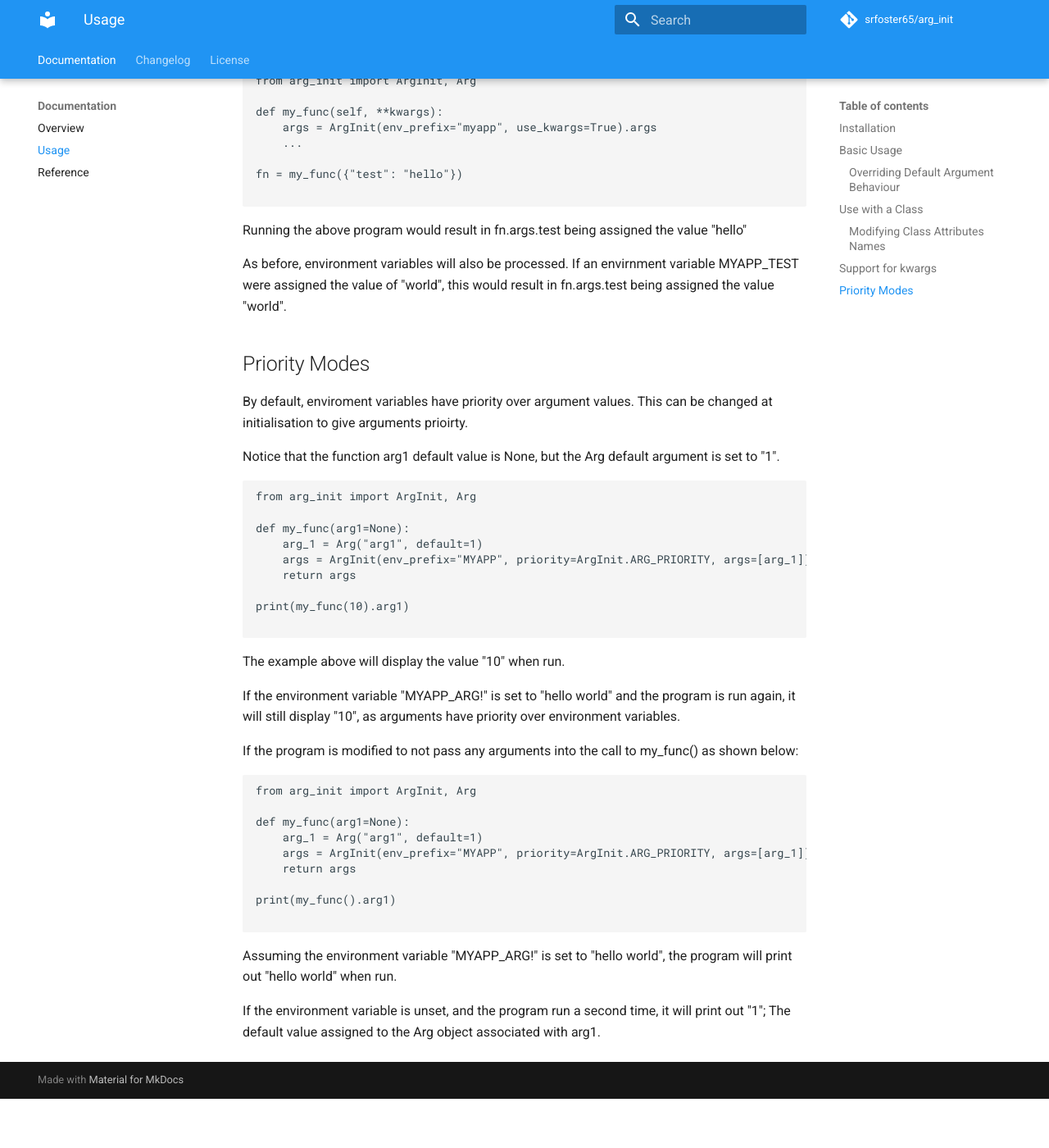
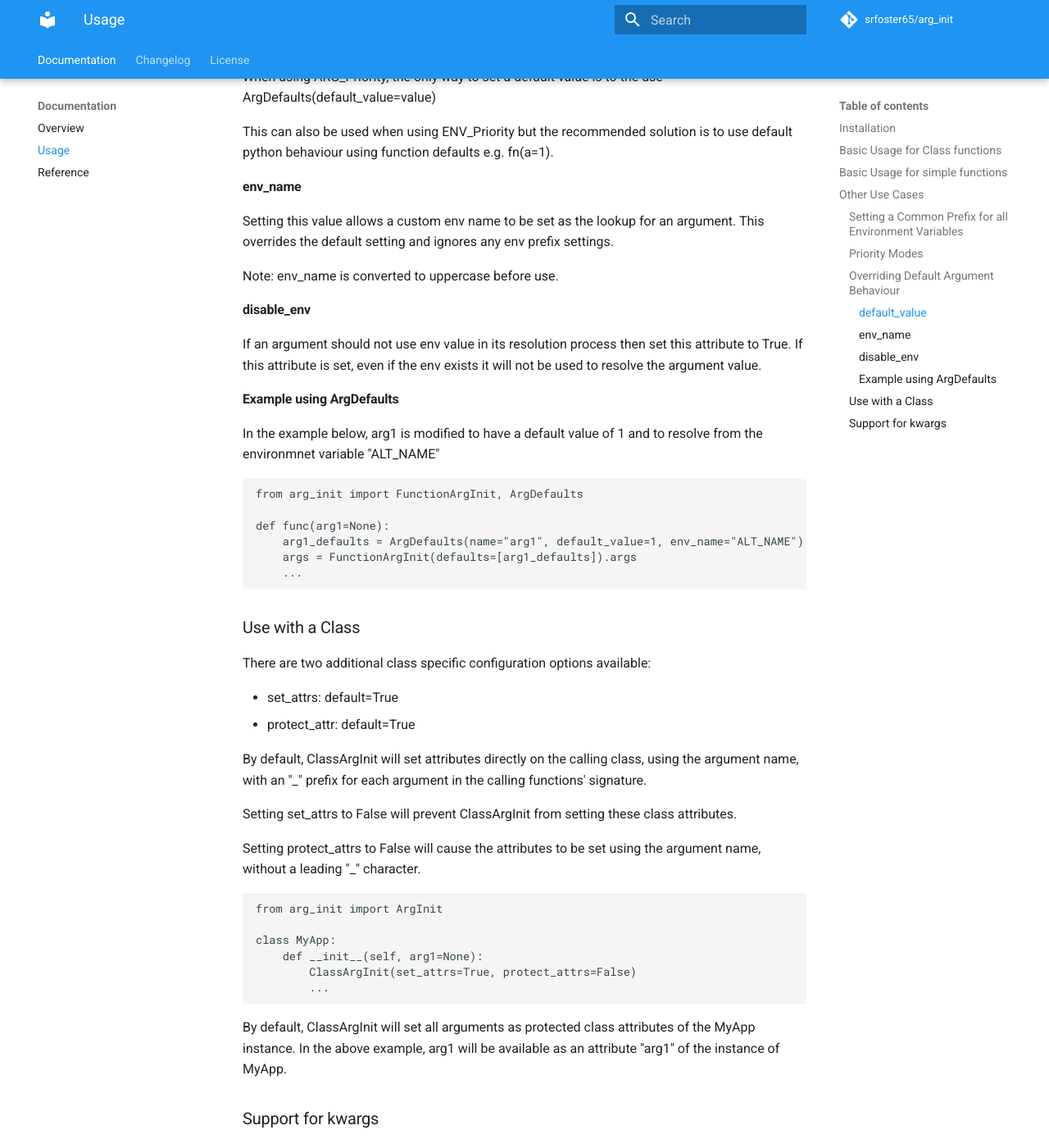
Before and after one commit to srfoster65/arg_init, an MkDocs documentation site: the page built from docs/usage.md, in a window 1280 px wide and 1400 px high, scrolled down 2201 px. Shown: the whole window at 82% size. Built offline with MkDocs 1.6.1 and Material for MkDocs 9.7.7, drawn with Linux system fonts in a browser that asks for light colours; comment, search, counter and statistics services are not loaded; before the commit the page ends 3541 px from its top, so only the background shows below that; some of the changed text lies outside the part shown.

Commit message:
docs: Tidy up after multiple changes

````diff
--- a/docs/reference.md
+++ b/docs/reference.md
@@ -1,75 +1,73 @@
 # Reference
 
-## ArgInit
+## ClassArgInit
 
 ```python
-ArgInit(env_prefix="", priority=ARG_PRIORITY, use_kwargs=False, func_is_bound=False, set_attrs=True, args=None)
+ClassArgInit(env_prefix=None, priority=ENV_PRIORITY, use_kwargs=False, set_attrs=True, protect_atts=True, defaults=None)
 ```
 
-Initialise arguments using the function that calls ArgInit as the reference. Process each argument, setting the value of the class dictionary, args, with either the value provided by the argument, an associated environment variable or a default value. If the value of the arg or env is None then try the next item in the selected priority system
+Resolve argument values using the bound function that calls ClassArgInit as the reference. Process each argument (skipping the first argument as this is a class reference) from the calling function, resolving and storing the value in a dictionary, where the argument name is the key.
 
 ### Arguments
 
-+ **env_prefix**: env_prefix is used to avoid namespace clashes with environment variables. If set, all environment variables must have include this prefix followed by an "_" character and the name of the argument.
++ **env_prefix**: env_prefix is used to avoid namespace clashes with environment variables. If set, all environment variables must include this prefix followed by an "_" character and the name of the argument.
 
-+ **priority**: By default arguments will be set based on the prioty env, arg, default. An alternate priority of arg, env, default is available by setting priority=ARG_PRIORITY.
++ **priority**: By default arguments will be set based on the priority env, arg, default. An alternate priority of arg, env, default is available by setting priority=ARG_PRIORITY.
 
 + **use_kwargs**: When initialising arguments, only named arguments will be initialised by default. If use_kwargs=True, then any keyword arguments will also be initialised
 
-+ **is_class**: Set to True if the function being processed is a class method i.e. the first argument is "self"
++ **set_attrs**: Set the arguments as class attributes. Default is true.
 
-+ **set_attrs**: If the function being processed is a class method (a bound function), set the arguments as class attributes. Default is true. Set to false to disable. This attribute has no effect if is_class=False.
++ **protect_attrs**: Add a leading "_" character to all assigned attribute names. Default is True.
 
-+ **args**: A list of Arg objects that allow overriding the processing behaviour of individual arguments.
++ **defaults**: A list of ArgDefault objects.
 
 ### Attributes
 
 #### args
 
-An object representing the processed arguments. Arguments are exposed as attributes or key/value pairs.
+An object representing the resolved arguments. Arguments are exposed as attributes or key/value pairs.
 
 Note: The returned object is a [python-box](https://github.com/cdgriffith/Box) Box class.
 
-## Arg
+## FunctionArgInit
 
 ```python
-Arg(name, env=None, default=None, attr=None, force_arg=False, force_env=True, disable_env=False)
+FunctionArgInit(env_prefix=None, priority=ENV_PRIORITY, use_kwargs=False, defaults=None)
 ```
 
-A dataclass that is used to customise the processing of arguments.
+Resolve argument values using the function that calls FunctionArgInit as the reference. Process each argument from the calling function, resolving and storing the value in a dictionary, where the argument name is the key.
 
 ### Arguments
 
-+ **name**: (required) The name of the argument.
++ **env_prefix**: env_prefix is used to avoid namespace clashes with environment variables. If set, all environment variables must include this prefix followed by an "_" character and the name of the argument.
 
-+ **env**: The name of the associated environment variable. If not set, env defaults to the uppercase equivalent of the argument name.
++ **priority**: By default arguments will be set based on the priority env, arg, default. An alternate priority of arg, env, default is available by setting priority=ARG_PRIORITY.
 
-+ **default**: The default value to be applied if both arg and env values are not used.
++ **use_kwargs**: When initialising arguments, only named arguments will be initialised by default. If use_kwargs=True, then any keyword arguments will also be initialised
 
-+ **attr**: The name of the argument in the args dictionary. Setting this value allows the argument to be referenced by a different name to that of the argument. If not set, defaults to the argument name
++ **defaults**: A list of ArgDefault objects.
 
-+ **force_arg**: If True, set the value if the arg value is None
+### Attributes
 
-+ **force_env**: If True, set the value if the env value is "" (an empty string)
+#### args
+
+An object representing the resolved arguments. Arguments are exposed as attributes or key/value pairs.
+
+Note: The returned object is a [python-box](https://github.com/cdgriffith/Box) Box class.
+
+### ArgDefaults
+
+```python
+ArgDefaults(name, default_value=None, env_name="", disable_env=False)
+```
+
+A class that can be used to modify settings for an individual argument.
+
+### Arguments
+
++ **env_name**: The name of the associated environment variable. If not set, env defaults to the uppercase equivalent of the argument name.
+
++ **default_value**: The default value to be applied if both arg and env values are not used.
 
 + **disable_env**: If True then do not consider the env value when resolving the value.
-
-### Methods
-
-+ **resolve**
-
-Important: This method is only intended to be called by ArgInit.
-
-Resolve a value for the Arg using the specified priority system.
-
-```python
-resolve(self, priority=DEFAULT_PRIORITY_SYSTEM)
-```
-
-## AttributeExistsError
-
-Raised if attempting to set an attribute of an object and an attribute with the same name already exists.
-
-```python
-AttributeExistsError(Exception)
-```
--- a/docs/usage.md
+++ b/docs/usage.md
@@ -8,138 +8,148 @@
 pip install arg_init
 ```
 
-## Basic Usage
+## Basic Usage for Class functions
 
-ArgInit should be called from a function or class \_\_init\_\_() method that arguments should be processed for. ArgInit will determine the arguments of the calling function and resolve a value for each argument in turn from either an environment variable, the argument value or a default value.
-
-All environment variables must begin with the prefix MYAPP_ to ensure there are no namespace clashes.
+For Class methods: ClassArgInit() should be called from a class \_\_init\_\_() method that arguments should be processed for.
 
 ```python
-from arg_init import ArgInit
+from arg_init import ClassArgInit
+
+class MyClass:
+    def __init__(self, arg1=99):
+        ClassArgInit().args
+        print(self._arg1)
+```
+
+Resolved arguments are exposed as protected class attributes e.g. "self._arg1".
+
+## Basic Usage for simple functions
+
+FunctionArgInit() should be called from a function that arguments should be processed for.
+
+```python
+from arg_init import FunctionArgInit
 
 def my_func(arg1=99):
-    args = ArgInit(env_prefix="MYAPP").args
-
-my_func(101)
-
+    args = FunctionArgInit().args
+    print(args.arg1)
 ```
 
-Running the above program would result in:
+Resolved arguments are exposed by accessing the args attribute of FunctionArgInit. Resolved values can be accessed as attributes e.g. args.arg1 or as a dictionary item e.g. args["arg1"].
 
-1. With a clean environment:
-        args.arg1 = 101
-2. With the envirnment variable MYAPP_ARG1 set to "1":
-        args.arg1 = 1
-3. With the program modified to call my_func():
-        args.arg1 = 99
+## Other Use Cases
+
+### Setting a Common Prefix for all Environment Variables
+
+To avoid namespace clashes with environment variables, it is recommneded to always supply an env_prefix argument when initialising ClassArgInit/FunctionArgInit. All environment variables are expected to have this prefix e.g. with an env_prefix of "myapp", arg1 would map to the environment variable "MYAPP_ARG1".
+
+```text
+env_prefix=<string>
+```
+
+env_prefix is converted to uppercase before use.
+
+```python
+from arg_init import ClassArgInit
+
+class MyApp:
+    def __init__(self, arg1=None):
+        args = ClassArgInit(env_prefix="myapp").args
+        ...
+```
+
+### Priority Modes
+
+Support for selecting the priority resolution mode is provided via the argument **priority**.
+
+```text
+priority=ENV_PRIORITY | ARG_PRIORITY
+```
+
+By default, enviroment variables have priority over argument values. This can be changed at initialisation to give arguments prioirty.
+
+```python
+from arg_init import FunctionArgInit, ARG_PRIORITY
+
+def my_func(arg1):
+    arg_init = FunctionArgInit()
+    args = arg_init.resolve(priority=ARG_PRIORITY)
+    ...
+```
+
+Note: When using ARG_PRIORITY a default value should also be provided by ArgDefaults is a default value other than None is required.
 
 ### Overriding Default Argument Behaviour
 
-It is possible to override default behaviour per argument by providing a list of Arg objects at initialisation time.
+It is possible to override default behaviour per argument using the ArgDefault object. A list of ArgDefaults objects can be passed into the call to ClassArgInit/FunctionArgInit.
+
+ArgDefaults takes a "name" argumment and zero or more of the following optional arguments:
+
++ default_value
++ env_name
++ disable_env
+
+#### default_value
+
+When using ARG_Priority, the only way to set a default value is to the use ArgDefaults(default_value=value)
+
+This can also be used when using ENV_Priority but the recommended solution is to use default python behaviour using function defaults e.g. fn(a=1).
+
+#### env_name
+
+Setting this value allows a custom env name to be set as the lookup for an argument. This overrides the default setting and ignores any env prefix settings.
+
+Note: env_name is converted to uppercase before use.
+
+#### disable_env
+
+If an argument should not use env value in its resolution process then set this attribute to True. If this attribute is set, even if the env exists it will not be used to resolve the argument value.
+
+#### Example using ArgDefaults
+
+In the example below, arg1 is modified to have a default value of 1 and to resolve from the environmnet variable "ALT_NAME"
 
 ```python
-from arg_init import ArgInit, Arg
+from arg_init import FunctionArgInit, ArgDefaults
 
-def my_func(arg1):
-    arg_1 = Arg("arg1", force_arg=True)
-    args = ArgInit(env_prefix="MYAPP", args=[arg_1]).args
+def func(arg1=None):
+    arg1_defaults = ArgDefaults(name="arg1", default_value=1, env_name="ALT_NAME")
+    args = FunctionArgInit(defaults=[arg1_defaults]).args
     ...
 ```
 
-In this instance, no default is supplied for arg1 in the function definition as a value of **None** will be assigned in the absence of any env or argument being supplied.
+### Use with a Class
 
-## Use with a Class
+There are two additional class specific configuration options available:
 
-When used with a class ArgInit should be initialised with the argument func_is_bound=True. This notifies ArgInit that the first argument is a class reference and should not be processed.
-Note: When used with classes, ArgInit is expected to be called from the \_\_init\_\_() method (But this is not a requirement).
++ set_attrs: default=True
++ protect_attr: default=True
+
+By default, ClassArgInit will set attributes directly on the calling class, using the argument name, with an "_" prefix for each argument in the calling functions' signature.
+
+Setting set_attrs to False will prevent ClassArgInit from setting these class attributes.
+
+Setting protect_attrs to False will cause the attributes to be set using the argument name, without a leading "_" character.
 
 ```python
 from arg_init import ArgInit
 
 class MyApp:
     def __init__(self, arg1=None):
-        ArgInit(func_is_bound=True, env_prefix="myapp")
+        ClassArgInit(set_attrs=True, protect_attrs=False)
         ...
-
 ```
 
-By default, ArgInit will set all arguments as class attributes of the MyApp instance. The negative to this implemntation is that linters will not recognise class attributes as being valid. e.g. Any references to self.arg1 in MyApp will be highlighted as invalid.
+By default, ClassArgInit will set all arguments as protected class attributes of the MyApp instance. In the above example, arg1 will be available as an attribute "arg1" of the instance of MyApp.
 
-If this behaviour is not required set the argument set_attrs=False when initialising ArgInit.
+### Support for kwargs
 
-### Modifying Class Attributes Names
-
-The names of the resolved arguments, and hence applied class attributes can be modified with the use of the Arg object and the attr argument.
+Support for kwargs in function signatures is provided via the argument **use_kwargs**. When this argument is set, any keword arguments would be initialised using the same resolution process as named arguments.
 
 ```python
-from arg_init import ArgInit, Arg
-
-class MyApp:
-    def __init__(self, arg1=None):
-        args = [Arg("arg1", attr="_arg1")]
-        ArgInit(func_is_bound=True, env_prefix="myapp", args=args)
-        ...
-
-```
-
-In the example above, the instance of MyApp would have an attribute **_arg1** set with a value provided by resolving the arg1 argument.
-
-## Support for kwargs
-
-Support for kwargs in function signatures is provided via the argument **use_kwargs**.
-
-
-```python
-from arg_init import ArgInit, Arg
+from arg_init import FunctionArgInit
 
 def my_func(self, **kwargs):
-    args = ArgInit(env_prefix="myapp", use_kwargs=True).args
+    args = FunctionArgInit(use_kwargs=True)
     ...
-
-fn = my_func({"test": "hello"})
-
 ```
-
-Running the above program would result in fn.args.test being assigned the value "hello"
-
-As before, environment variables will also be processed. If an envirnment variable MYAPP_TEST were assigned the value of "world", this would result in fn.args.test being assigned the value "world".
-
-## Priority Modes
-
-By default, enviroment variables have priority over argument values. This can be changed at initialisation to give arguments prioirty.
-
-Notice that the function arg1 default value is None, but the Arg default argument is set to "1".
-
-```python
-from arg_init import ArgInit, Arg
-
-def my_func(arg1=None):
-    arg_1 = Arg("arg1", default=1)
-    args = ArgInit(env_prefix="MYAPP", priority=ArgInit.ARG_PRIORITY, args=[arg_1]).args
-    return args
-
-print(my_func(10).arg1)
-
-```
-
-The example above will display the value "10" when run.
-
-If the environment variable "MYAPP_ARG!" is set to "hello world" and the program is run again, it will still display "10", as arguments have priority over environment variables.
-
-If the program is modified to not pass any arguments into the call to my_func() as shown below:
-
-```python
-from arg_init import ArgInit, Arg
-
-def my_func(arg1=None):
-    arg_1 = Arg("arg1", default=1)
-    args = ArgInit(env_prefix="MYAPP", priority=ArgInit.ARG_PRIORITY, args=[arg_1]).args
-    return args
-
-print(my_func().arg1)
-
-```
-
-Assuming the environment variable "MYAPP_ARG!" is set to "hello world", the program will print out "hello world" when run.
-
-If the environment variable is unset, and the program run a second time, it will print out "1"; The default value assigned to the Arg object associated with arg1.
````
Also changed, not shown: readme.md (+93 -69 lines).
